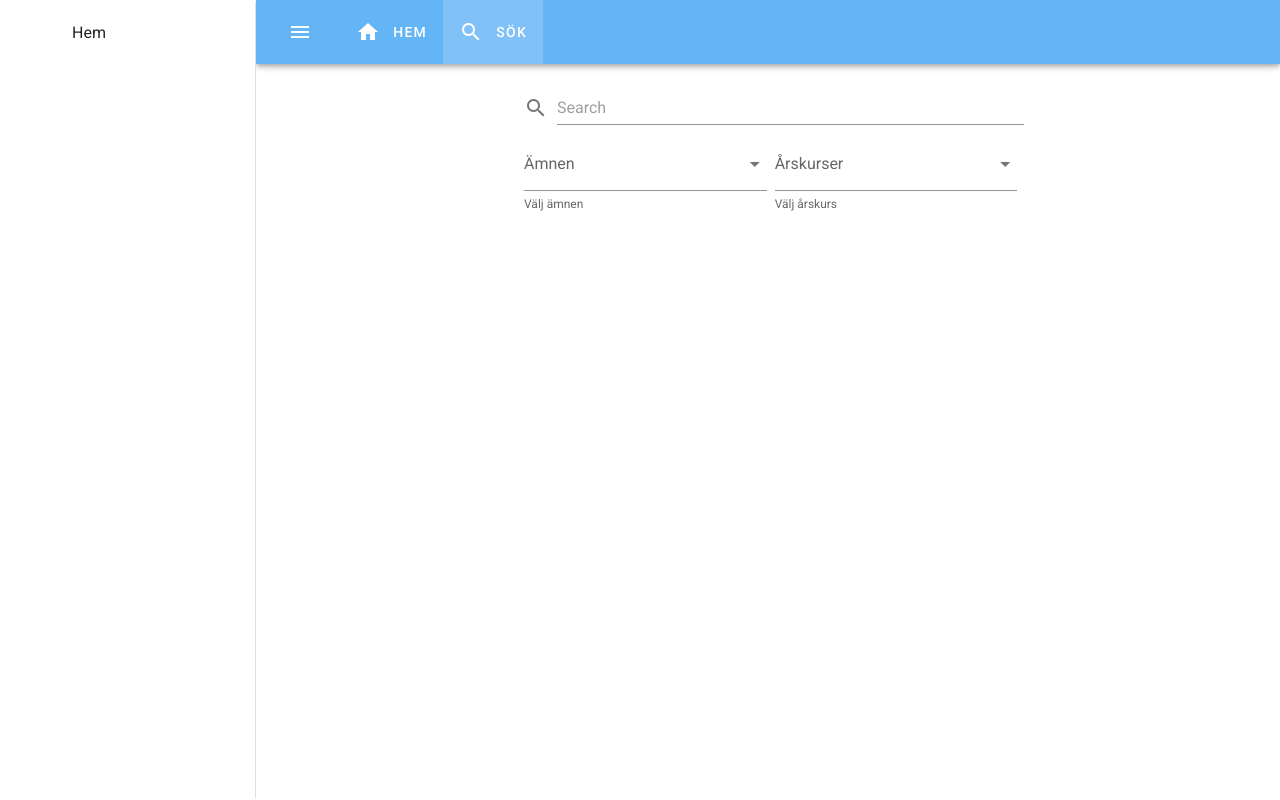
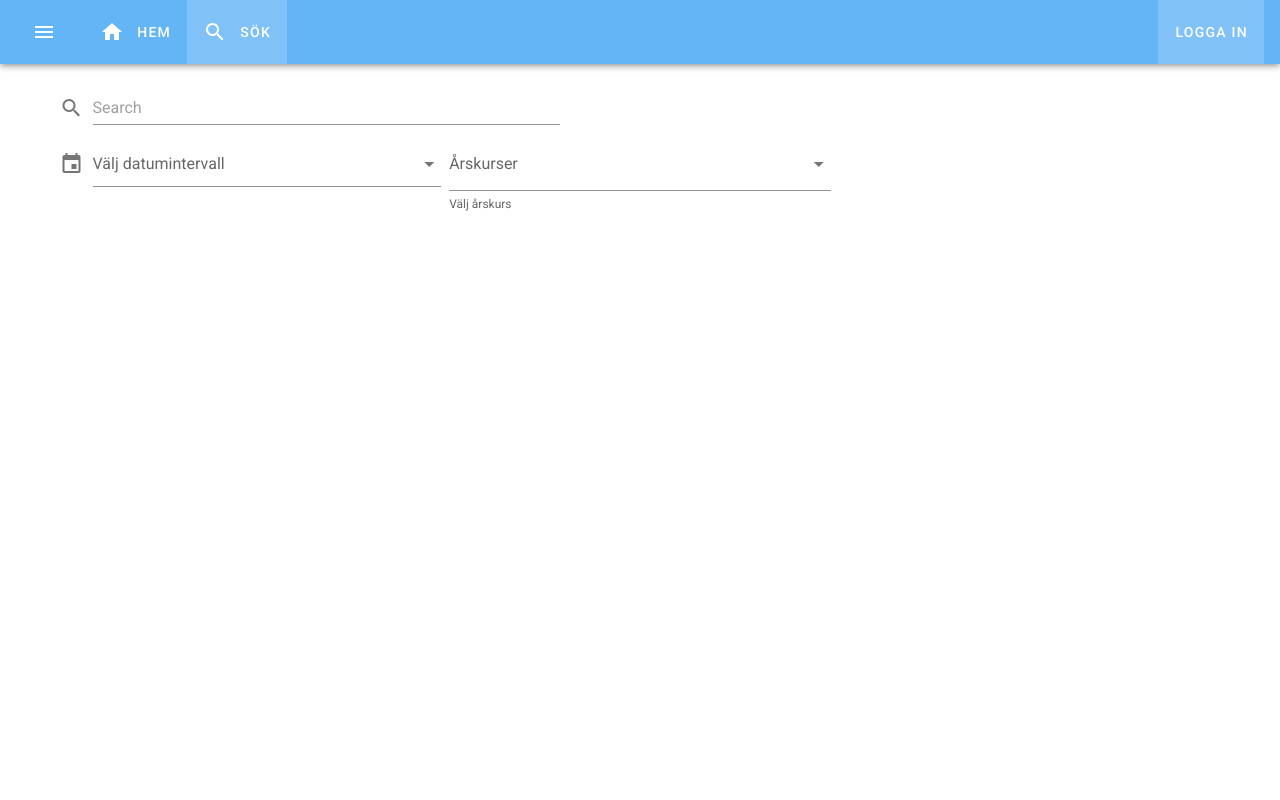
Before and after one commit to vinylen2/bothnia-frontend, a Vue app: page /search in a window 1280 px wide. Built offline with nearby package versions, Linux system fonts and the light colour scheme; no server answers.

Commit message:
login dialog

```diff
--- a/src/App.vue
+++ b/src/App.vue
@@ -2,6 +2,9 @@
   <v-app id="app">
     <Navbar />
     <NavigationDrawer/>
+    <v-dialog v-model="loginDialog">
+      <Login />
+    </v-dialog>
     <v-content>
       <router-view/>
     </v-content>
@@ -10,12 +13,21 @@
 
 <script>
 import Navbar from '@/components/Navigation/Navbar';
+import Login from '@/components/Login';
 import NavigationDrawer from '@/components/Navigation/NavigationDrawer';
+
+import { mapGetters } from 'vuex';
 
 export default {
   components: {
+    Login,
     Navbar,
     NavigationDrawer
   },
+  computed: {
+    ...mapGetters([
+      'loginDialog',
+    ]),
+  },
 };
 </script>
--- a/src/components/Home.vue
+++ b/src/components/Home.vue
@@ -1,11 +1,14 @@
 <template>
-  <v-content></v-content>
+<v-content class="pa-0">
+  <v-row justify="center">
+    <v-col align="center" class="headline">
+      <span>Startsida</span>
+    </v-col>
+  </v-row>
+</v-content>
 </template>
 
 <script>
 export default {
-  created() {
-    this.$store.dispatch('getExample');
-  },
 };
 </script>
--- /dev/null
+++ b/src/components/Login.vue
@@ -0,0 +1,61 @@
+<template>
+<v-card>
+  <v-card-title>
+    <span class="heading">
+      Logga in
+    </span>
+  </v-card-title>
+  <v-card-text>
+    <v-form
+      ref="form"
+      lazy-validation
+      @submit.prevent="login"
+    >
+      <v-text-field
+        v-model="username"
+        :rules="rules"
+        prepend-icon="mdi-account"
+        label="Användarnamn"
+        required
+      ></v-text-field>
+
+      <v-text-field
+        v-model="password"
+        :rules="rules"
+        prepend-icon="mdi-lock"
+        type='password'
+        label="Lösenord"
+        required
+      ></v-text-field>
+
+      <v-btn
+        submit
+        color="blue lighten-2"
+        class="mr-4"
+        type="submit"
+      >
+      logga in
+      </v-btn>
+    </v-form>
+  </v-card-text>
+</v-card>
+</template>
+
+<script>
+  /* eslint-disable no-console */
+export default {
+  name: 'admin-login',
+  data: () => ({
+    username: '',
+    password: '',
+    rules: [
+      v => !!v || 'fältet måste fyllas i',
+    ],
+  }),
+  methods: {
+    login() {
+      this.$store.dispatch('auth', {username: this.username, password: this.password})
+    },
+  },
+};
+</script>
--- a/src/components/Navigation/Navbar.vue
+++ b/src/components/Navigation/Navbar.vue
@@ -23,11 +23,25 @@
         Sök
       </v-btn>
   </v-toolbar-items>
+  <v-spacer></v-spacer>
+  <v-toolbar-items>
+      <v-btn text color="white" v-if="!isLoggedIn"
+        @click="$store.commit('showLoginDialog')"
+        to="/search">
+        Logga in
+      </v-btn>
+  </v-toolbar-items>
 </v-app-bar>
 </template>
 
 <script>
+import { mapGetters } from 'vuex';
+
 export default {
-
+  computed: {
+    ...mapGetters([
+      'isLoggedIn',
+    ]),
+  },
 };
 </script>
--- a/src/components/Navigation/NavigationDrawer.vue
+++ b/src/components/Navigation/NavigationDrawer.vue
@@ -26,6 +26,5 @@ export default {
       'drawer',
     ]),
   },
-
 };
 </script>
--- a/src/components/Search/SearchBar.vue
+++ b/src/components/Search/SearchBar.vue
@@ -14,26 +14,22 @@
       </v-text-field>
     </v-flex>
     <v-flex xs12 sm6 md4>
-      <v-select
-        label="Ämnen"
-        v-model="selectedSubjects"
-        :items="subjects"
-        item-text="subject"
-        multiple
-        ref="subjects"
-        chips
-        autocomplete
-        deletable-chips
-        max-height="400"
-        hint="Välj ämnen"
-        persistent-hint>
-        <template slot="selection" slot-scope="data">
-          <v-chip close
-            @input="remove(data.item)"
-            :color="data.item.color">{{data.item.subject}}
-          </v-chip>
-        </template>
-      </v-select>
+      <v-menu ref="menu"
+        v-model="menu">
+          <template v-slot:activator="{ on }">
+            <v-combobox
+              v-model="dates"
+              multiple
+              chips
+              small-chips
+              prepend-icon="mdi-calendar"
+              label="Välj datumintervall"
+              readonly
+              v-on="on"
+            ></v-combobox>
+          </template>
+          <v-date-picker v-model="dates" range></v-date-picker>
+      </v-menu>
     </v-flex>
     <v-flex xs12 sm6 md4>
       <v-select
@@ -62,9 +58,10 @@ export default {
   props: ['chipPressValue'],
   data() {
     return {
+      menu: false,
       searchString: '',
+      dates: [],
       selectedGrades: [],
-      selectedSubjects: [],
     };
   },
   computed: {
@@ -77,4 +74,8 @@ export default {
 </script>
 
 <style scoped>
+
+/deep/[role="combobox"] {
+  padding-bottom: 10px;
+}
 </style>
--- a/src/store/actions.js
+++ b/src/store/actions.js
@@ -2,6 +2,16 @@
 import api from './api';
 
 export const actions = {
+  auth({state}, payload) {
+    api.post('/auth/token', payload)
+      .then((response) => {
+        console.log(response.data);
+        console.log(state);
+      })
+      .catch((error) => {
+        console.log(error);
+      });
+  },
   getExample() {
     api.get('/example')
       .then((response) => {
--- a/src/store/api.js
+++ b/src/store/api.js
@@ -3,5 +3,5 @@ import { api } from '../../config.json';
 
 export default axios.create({
   baseURL: api,
-  withCredentials: true,
+  // withCredentials: true,
 });
--- a/src/store/getters.js
+++ b/src/store/getters.js
@@ -2,4 +2,13 @@ export const getters = {
   drawer: (state) => {
     return state.nav.drawer;
   },
+  grades: (state) => {
+    return state.grades;
+  },
+  loginDialog: (state) => {
+    return state.nav.loginDialog;
+  },
+  isLoggedIn: (state) => {
+    return state.user.token;
+  },
 };
--- a/src/store/mutations.js
+++ b/src/store/mutations.js
@@ -2,4 +2,11 @@ export const mutations = {
   toggleDrawer: (state) => {
     state.nav.drawer = !state.nav.drawer;
   },
+  showLoginDialog: (state) => {
+    state.nav.loginDialog = true;
+  },
+  logOut: (state) => {
+    // fix this
+    state.user.token = null;
+  },
 };
--- a/src/store/state.js
+++ b/src/store/state.js
@@ -1,7 +1,10 @@
 export const state = {
   nav: {
-    drawer: true,
-    subjects: Array,
-    grades: Array,
+    drawer: false,
+    loginDialog: false,
   },
+  user: {
+    token: false,
+  },
+  grades: [],
 };
```
